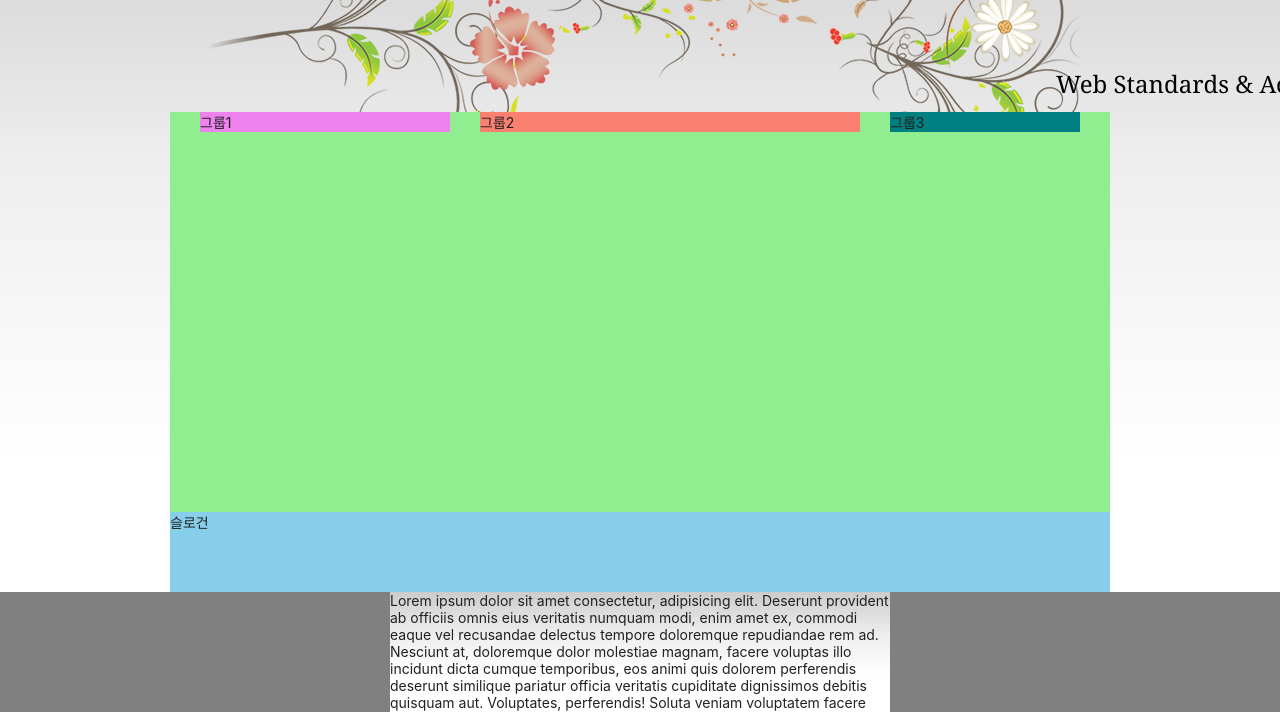
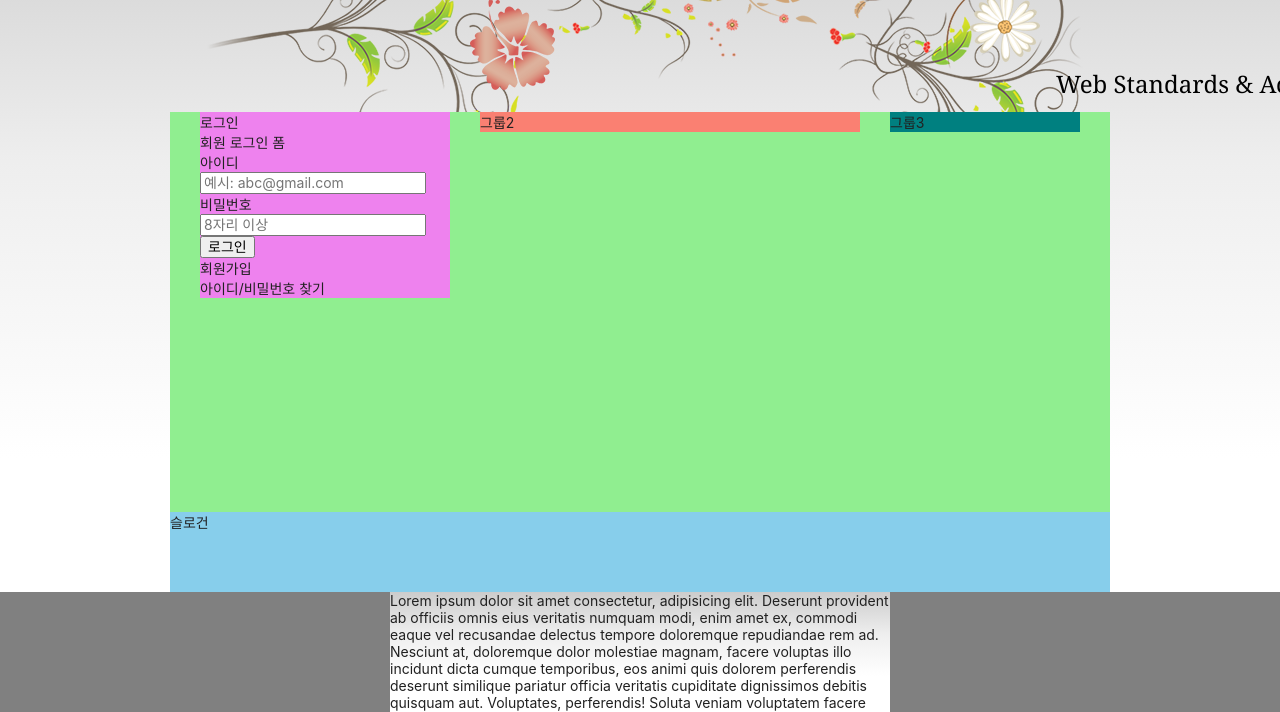
Before and after one commit to dallae28/HTML5, a website: page index.html in a window 1280 px wide. Shown: the part 135-847 px from the top of the page. Drawn offline with Linux system fonts and the light colour scheme; a web font is replaced by a local one.

Commit message:
로그인 마크업 완성

```diff
--- a/index.html
+++ b/index.html
@@ -87,7 +87,29 @@
     <div class="visual-text">Web Standards &amp; Accessibility</div>
   </div>
   <main class="main">
-    <div class="group group1">그룹1</div>
+    <div class="group group1">
+      <section class="login">
+        <h2 class="login-title">로그인</h2>
+        <form action="https://formspree.io/seulbinim@gmail.com" class="login-form" method="POST">
+          <fieldset>
+            <legend>회원 로그인 폼</legend>
+            <div class="user-email">
+              <label for="userEmail">아이디</label>
+              <input type="email" id="userEmail" name="userEmail" placeholder="예시: abc@gmail.com" required />
+            </div>
+            <div class="user-pw">
+              <label for="userPw">비밀번호</label>
+              <input type="password" id="userPw" name="userPw" placeholder="8자리 이상" required/>
+            </div>
+            <button type="submit" class="login-button">로그인</button>
+          </fieldset>
+        </form>
+        <ul class="sign">
+          <li><a href="/">회원가입</a></li>
+          <li><a href="/">아이디/비밀번호 찾기</a></li>
+        </ul>
+      </section>
+    </div>
     <div class="group group2">그룹2</div>
     <div class="group group3">그룹3</div>
   </main>
```
